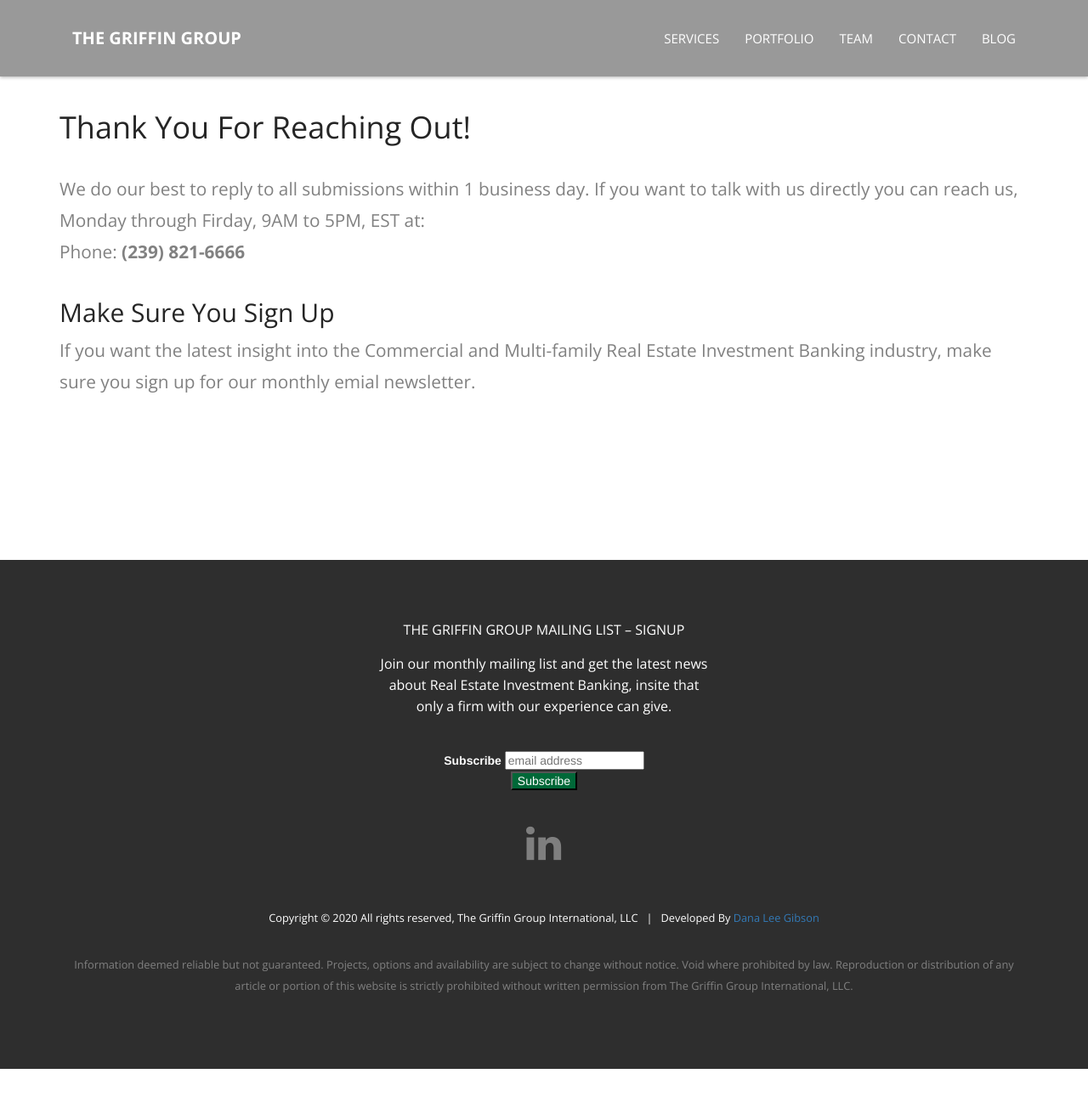
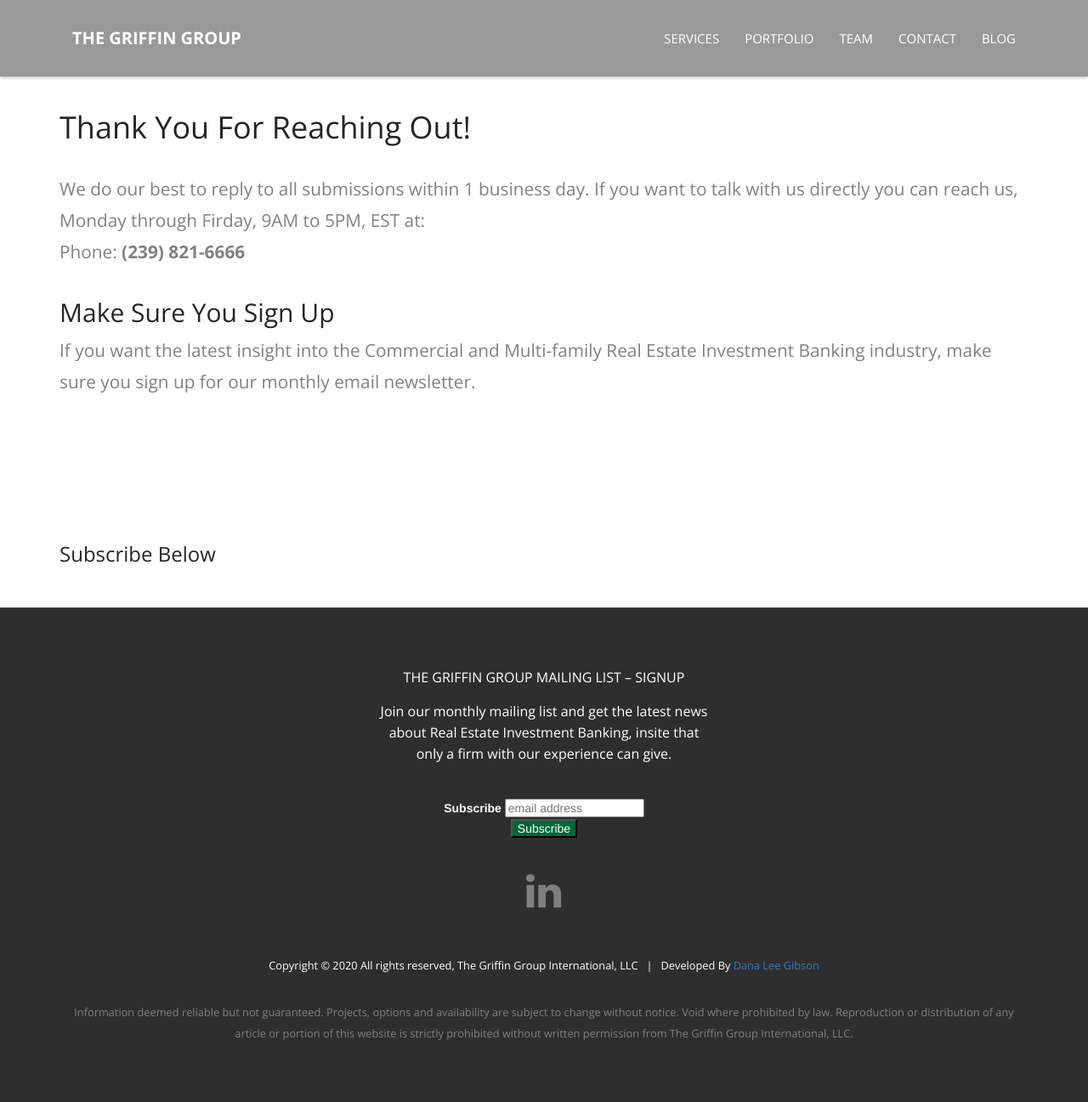
Before and after one commit to FatMan50/griffin-blog, a Jekyll site: the page built from thank-you.html, in a window 1280 px wide and 1314 px high. Shown: the top 1297 px of the window at 85% size. Built offline with Jekyll 4.4.1, drawn with Linux system fonts in a browser that asks for light colours; comment, search, counter and statistics services are not loaded.

Commit message:
adding tahnk you page 3

```diff
--- a/thank-you.html
+++ b/thank-you.html
@@ -10,7 +10,9 @@
               <p style="font-size: 1.3em; line-height: 1.8em;">We do our best to reply to all submissions within 1 business day. If you want to talk with us directly you can reach us, Monday through Firday, 9AM to 5PM, EST at:<br />
                 <span>Phone: <strong>(239) 821-6666</strong></span></p>
                 <h2>Make Sure You Sign Up</h2>
-                <p style="font-size: 1.3em; line-height: 1.8em; padding-bottom: 150px;">If you want the latest insight into the Commercial and Multi-family Real Estate Investment Banking industry, make sure you sign up for our monthly emial newsletter.</p>
+                <p style="font-size: 1.3em; line-height: 1.8em; padding-bottom: 150px;">If you want the latest insight into the Commercial and Multi-family Real Estate Investment Banking industry, make sure you sign up for our monthly email newsletter.</p>
+
+                <h3>Subscribe Below</h3>
 
               </div>
             </div>
```
